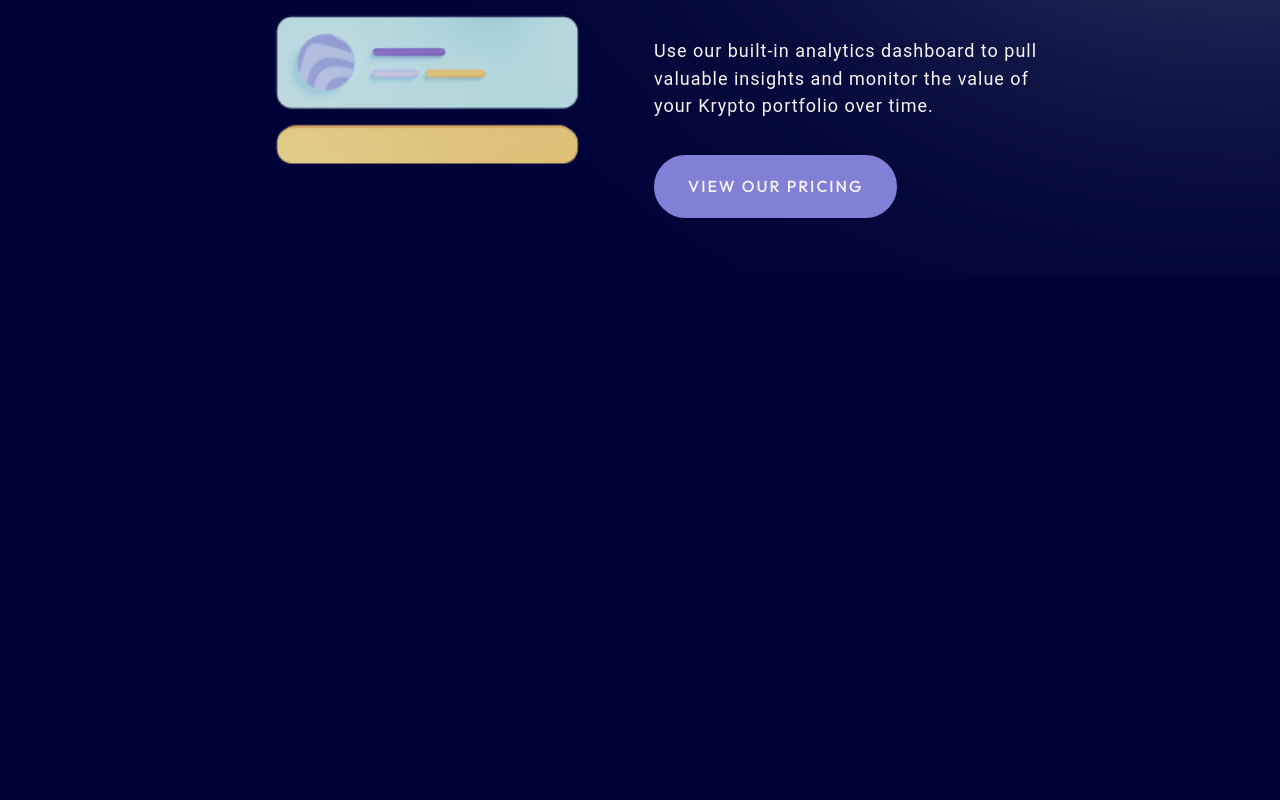
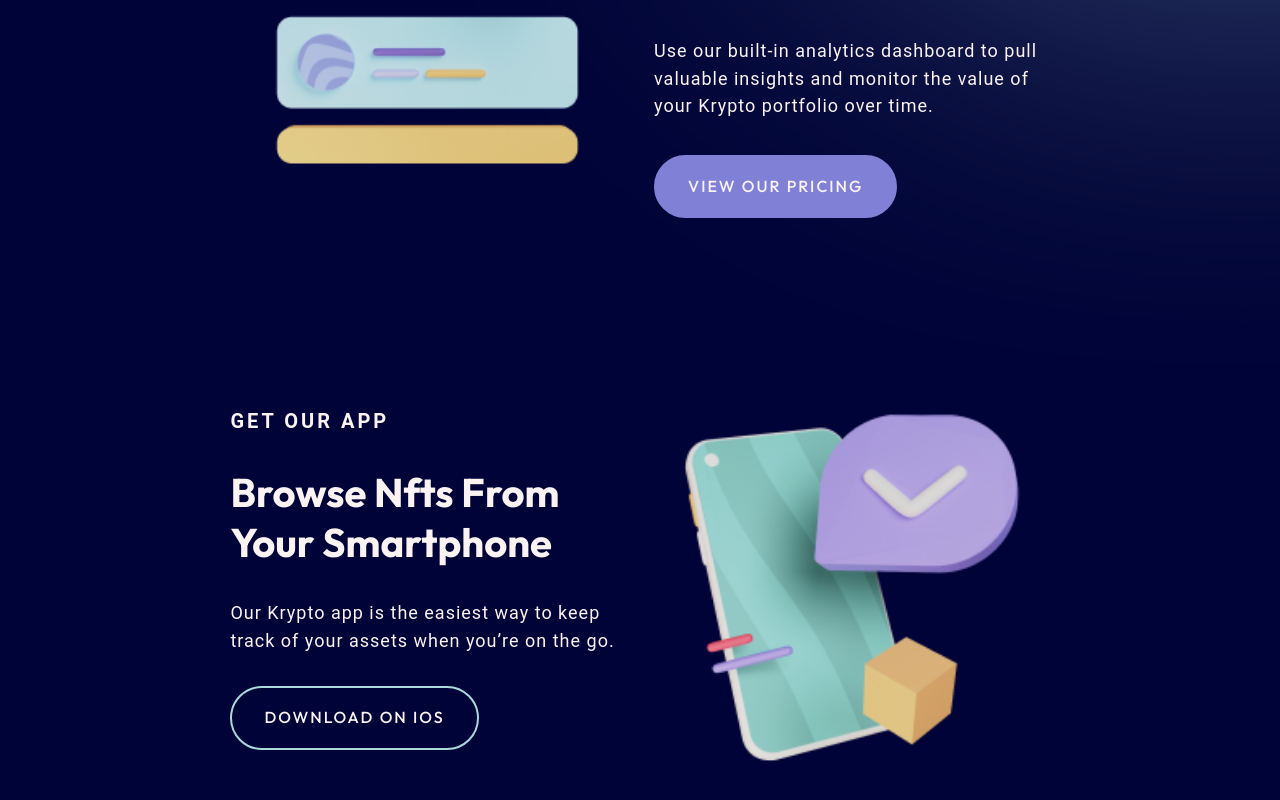
Before and after one commit to zulmy-azhary/krypto-landingpage, a Next.js app: page / in a window 1280 px wide. Shown: the part 1068-1868 px from the top of the page. Before the commit the page ends 1343 px from the top, so only its background shows below. Built offline with nearby package versions, Linux system fonts and the light colour scheme.

Commit message:
Styling an app section

```diff
--- a/pages/index.tsx
+++ b/pages/index.tsx
@@ -1,5 +1,5 @@
 import { Navbar } from "@components";
-import { Analytics, Featured, Hero } from "@section";
+import { Analytics, Featured, Hero, Mobile } from "@section";
 import { outfit } from "@styles/GlobalStyles";
 import { NextPage } from "next";
 import Head from "next/head";
@@ -16,6 +16,8 @@ const Container = styled.div`
   &:before,
   &:after {
     content: "";
+    width: var(--size);
+    height: var(--size);
     position: absolute;
     border-radius: 50%;
     z-index: -9999;
@@ -23,25 +25,49 @@ const Container = styled.div`
   }
 
   &:before {
-    --size: 918px;
-    width: var(--size);
-    height: var(--size);
+    --size: 400px;
     background-color: var(--secondary);
     opacity: 0.75;
+    top: -10rem;
+    left: -10rem;
+    filter: blur(125px);
+  }
+
+  &:after {
+    --size: 400px;
+    background-color: var(--accent);
+    opacity: 0.65;
+    right: -15rem;
+    top: 12rem;
+    filter: blur(150px);
+  }
+
+  @media (min-width: ${(props) => props.theme.media.tablet}) {
+    &:before {
+      --size: 700px;
       top: -17.5rem;
       left: -17.5rem;
       filter: blur(150px);
     }
 
     &:after {
+      --size: 600px;
+      right: -23rem;
+      top: 15.125rem;
+      filter: blur(200px);
+    }
+  }
+
+  @media (min-width: ${(props) => props.theme.media.laptop}) {
+    &:before {
+      --size: 918px;
+    }
+
+    &:after {
       --size: 806px;
-    width: var(--size);
-    height: var(--size);
-    background-color: var(--accent);
-    opacity: 0.65;
       right: -23rem;
       top: 10.125rem;
-    filter: blur(200px);
+    }
   }
 `;
 
@@ -56,12 +82,12 @@ const Main = styled.main`
     width: calc(var(--tablet) / 1.125);
   }
 
-  @media (min-width: ${props => props.theme.media.laptop}) {
+  @media (min-width: ${(props) => props.theme.media.laptop}) {
     width: calc(var(--laptop) / 1.25);
     padding: 3rem 0;
   }
 
-  @media (min-width: ${props => props.theme.media.desktop}) {
+  @media (min-width: ${(props) => props.theme.media.desktop}) {
     width: calc(var(--desktop) / 1.35);
   }
 `;
@@ -78,6 +104,7 @@ const HomePage: NextPage = () => {
           <Hero />
           <Featured />
           <Analytics />
+          <Mobile />
         </Main>
       </Container>
     </>
--- a/src/section/Analytics.tsx
+++ b/src/section/Analytics.tsx
@@ -8,6 +8,12 @@ const Section = styled.section`
   align-items: center;
   width: 100%;
   column-gap: 1.75rem;
+  flex-direction: column;
+  row-gap: 2.5rem;
+
+  @media (min-width: ${(props) => props.theme.media.laptop}) {
+    flex-direction: row;
+  }
 `;
 
 const Image = styled.img`
--- a/src/section/Featured.tsx
+++ b/src/section/Featured.tsx
@@ -20,14 +20,24 @@ const Wrapper = styled.div`
   margin-top: 2px;
   background-color: #28225d60;
   border-radius: 0.938rem;
+
+  @media (min-width: ${props => props.theme.media.laptop}) {
+    justify-content: space-evenly;
+  }
 `;
 
 const Image = styled.img`
   width: fit-content;
   height: fit-content;
+  /* padding: 1rem 0; */
   object-fit: contain;
   opacity: 0.75;
   cursor: pointer;
+
+  @media (min-width: ${props => props.theme.media.laptop}) {
+    /* padding: 0;
+    height: fit-content; */
+  }
 
   &:hover {
     opacity: 1;
--- a/src/section/Mobile.tsx
+++ b/src/section/Mobile.tsx
@@ -1,11 +1,67 @@
+import { BodyText, SubHeader, SubHeading, Button } from '@styles/SharedComponents';
 import React from 'react'
 import styled from 'styled-components';
 
-const Section = styled.section``;
+const Section = styled.section`
+  display: flex;
+  justify-content: space-between;
+  align-items: center;
+  width: 100%;
+  flex-direction: column-reverse;
+  row-gap: 2.5rem;
+
+  @media (min-width: ${(props) => props.theme.media.laptop}) {
+    flex-direction: row;
+  }
+`;
+
+const Content = styled.div`
+  display: flex;
+  flex-direction: column;
+  row-gap: 2rem;
+  flex: 1;
+`;
+
+const AppTitle = styled(SubHeading)`
+  text-transform: uppercase;
+  letter-spacing: 3px;
+  font-weight: 600;
+  color: var(--primary);
+`;
+
+const CustomBodyText = styled(BodyText)`
+  width: 100%;
+
+  @media (min-width: ${(props) => props.theme.media.desktop}) {
+    max-width: 80%;
+  }
+`;
+
+const Download = styled(Button)`
+  background-color: transparent;
+  border-color: var(--accent);
+`;
+
+const Image = styled.img`
+  object-fit: contain;
+  flex: 1;
+
+  @media (min-width: ${(props) => props.theme.media.desktop}) {
+    width: calc(var(--desktop) / 2.75);
+  }
+`;
 
 const Mobile: React.FC = () => {
   return (
-    <div>Mobile</div>
+    <Section>
+      <Content>
+        <AppTitle>Get Our App</AppTitle>
+        <SubHeader>Browse Nfts From Your Smartphone</SubHeader>
+        <CustomBodyText>Our Krypto app is the easiest way to keep track of your assets when you’re on the go.</CustomBodyText>
+        <Download>Download On IOS</Download>
+      </Content>
+      <Image src="/assets/img-app.png" alt="App Image" />
+    </Section>
   )
 }
 
--- a/src/styles/SharedComponents.tsx
+++ b/src/styles/SharedComponents.tsx
@@ -67,6 +67,7 @@ export const Button = styled.button`
   cursor: pointer;
   letter-spacing: 2px;
   padding: 0.5rem 1.5rem;
+  width: fit-content;
 
   @media (min-width: ${(props) => props.theme.media.laptop}) {
     font-size: 1rem;
```
Lines whose indentation alone changed are shown as unchanged.
